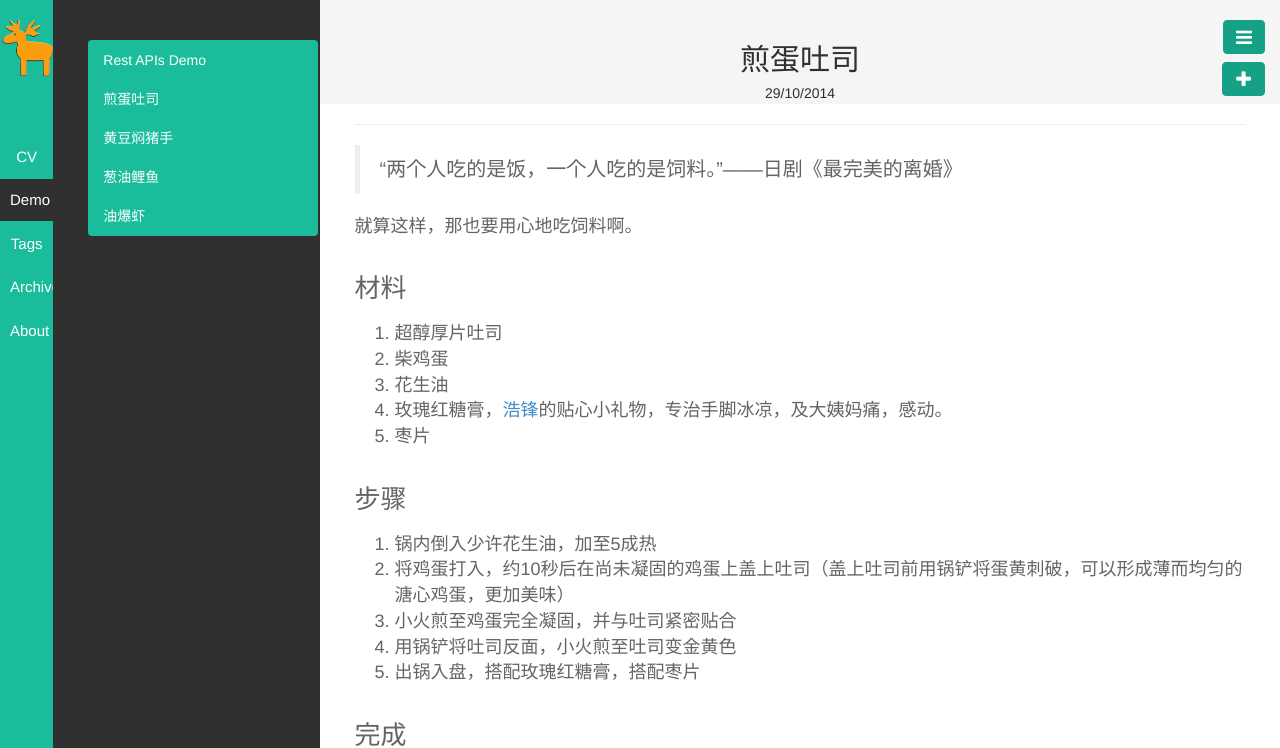
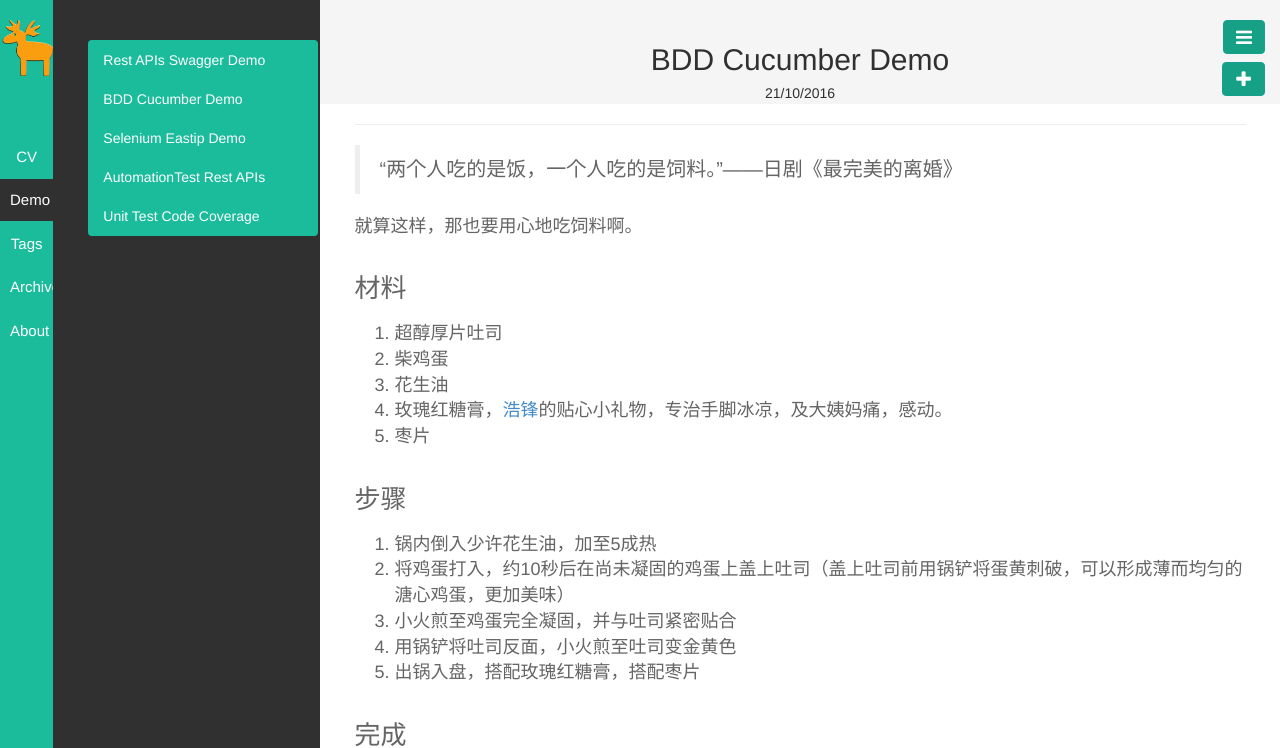
Before and after one commit to lilliancheng2012/lilliancheng2012.github.io, a Jekyll site: the page built from _posts/Demo/2016-10-21-BDD-Cucumber-Demo.md, in a window 1280 px wide, cut to the strip 0-748 px from the top of the page. Built offline with Jekyll 4.4.1, drawn with Linux system fonts in a browser that asks for light colours; Markdown is read by kramdown in place of the engine named in the settings.

Commit message:
change title to english

```diff
--- a/_posts/Demo/2013-01-29-Fried-Lobster.md
+++ b/_posts/Demo/2013-01-29-Unit-Test-Code-Coverage.md
@@ -1,6 +1,6 @@
 ---
 layout: post
-title: 油爆虾
+title: Unit Test Code Coverage
 category: Demo
 tags:
 keywords:
--- a/_posts/Demo/2013-01-30-Fish.md
+++ b/_posts/Demo/2013-01-30-AutomationTest-Rest-APIs.md
@@ -1,6 +1,6 @@
 ---
 layout: post
-title: 葱油鲤鱼
+title: AutomationTest Rest APIs
 category: Demo
 tags:
 keywords:
--- a/_posts/Demo/2014-08-16-Pig-Trotter.md
+++ b/_posts/Demo/2016-09-21-Selenium-Eastip-Demo.md
@@ -1,6 +1,6 @@
 ---
 layout: post
-title: 黄豆焖猪手
+title: Selenium Eastip Demo
 category: Demo
 tags:
 keywords:
--- a/_posts/Demo/2014-10-29-Fried-Egg-Toast.md
+++ b/_posts/Demo/2016-10-21-BDD-Cucumber-Demo.md
@@ -1,6 +1,6 @@
 ---
 layout: post
-title: 煎蛋吐司
+title: BDD Cucumber Demo
 category: Demo
 tags:
 keywords:
--- a/_posts/Demo/2016-11-21-Rest-APIs-Demo.md
+++ b/_posts/Demo/2016-11-21-Rest-APIs-Swagger-Demo.md
@@ -1,6 +1,6 @@
 ---
 layout: post
-title: Rest APIs Demo
+title: Rest APIs Swagger Demo
 category: Demo
 tags: Demo
 keywords: Rest API,swagger-ui
```
